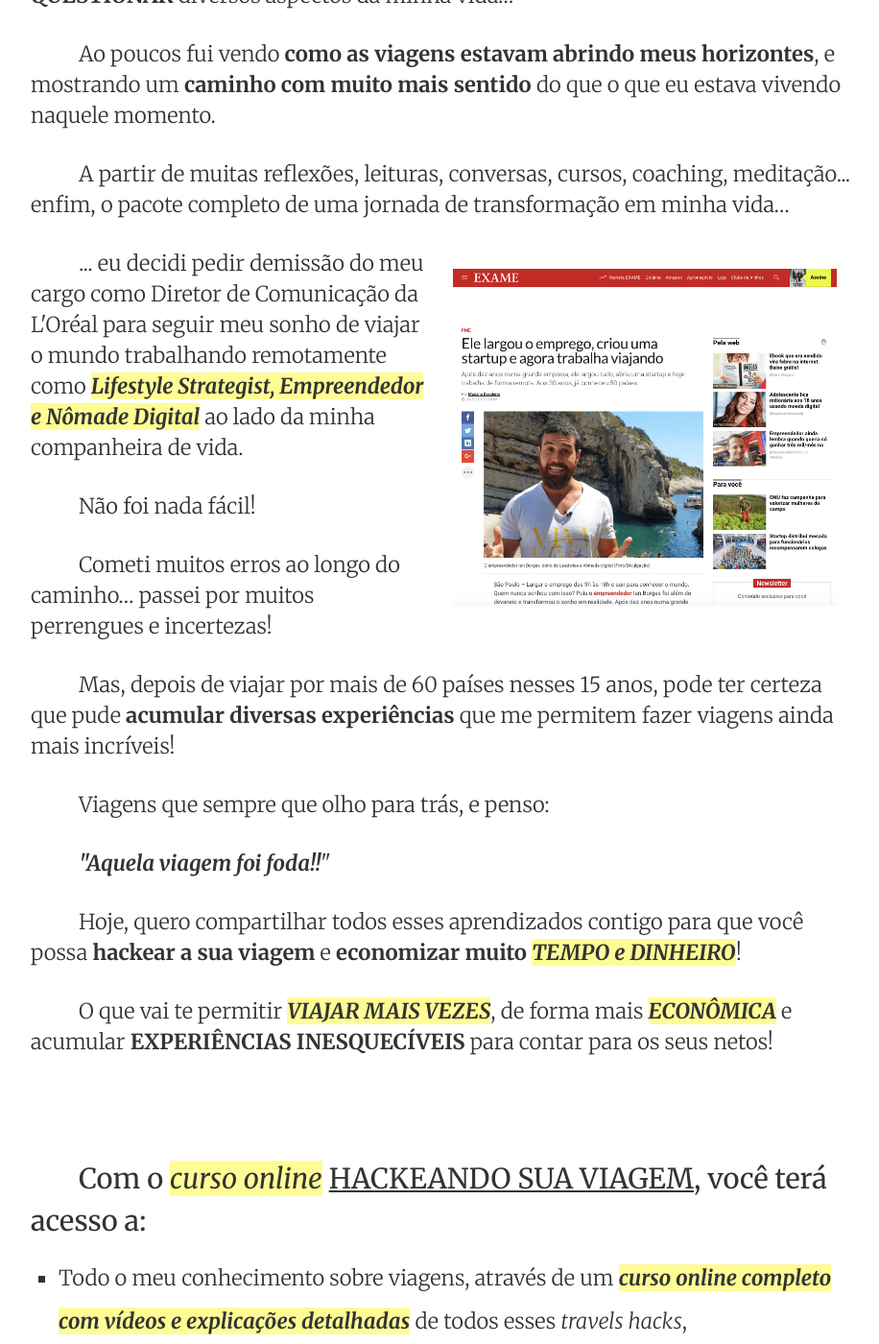
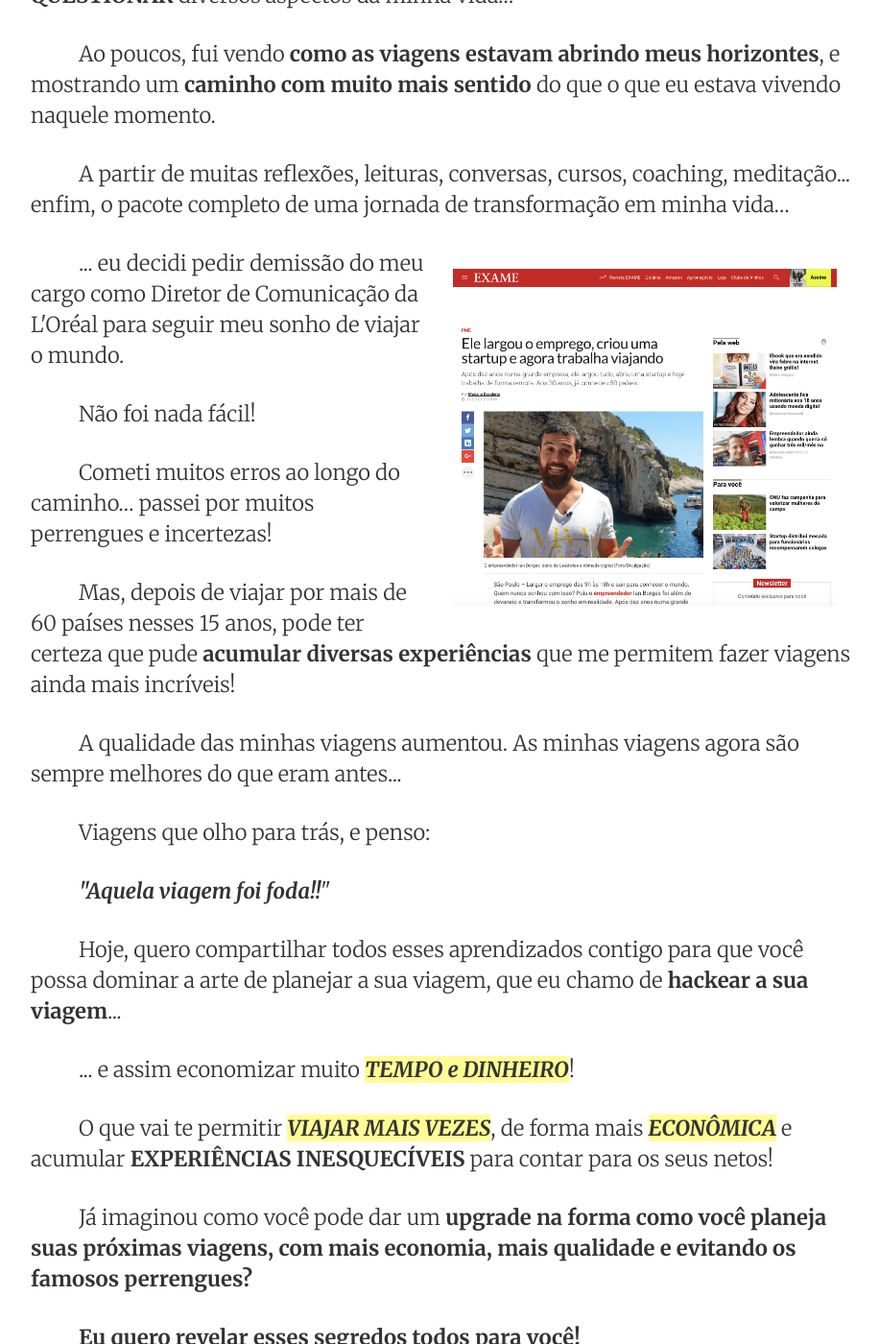
Before and after one commit to ianborges/hackeandosuaviagem, a Jekyll site: the page built from index.html, in a window 1280 px wide and 1400 px high, scrolled down 2075 px. Shown: the whole window at 96% size, without its empty margins (177-1093 px from the left). Built offline with Jekyll 4.4.1, drawn with Linux system fonts in a browser that asks for light colours; the list of posts is cut into pages by our own code; some of the changed text lies outside the part shown.

Commit message:
Update index.html

```diff
--- a/index.html
+++ b/index.html
@@ -1,6 +1,6 @@
 ---
 title: Curso Hackeando sua Viagem
-description: Quer viajar mais vezes, de forma mais econômica e menos turística?
+description: Quer viajar mais vezes, gastando menos, e viver experiências como um verdadeiro "local"?
 site_name: Curso Hackeando sua Viagem
 image_alt: Ian Borges
 layout: default
@@ -9,10 +9,10 @@
 <div class="content" id="main-content">
   <article class="post_box grt top">
     <div class="headline_area">
-      <h1 class="headline">Quer viajar mais vezes, de forma mais econômica e menos turística?</h1>
+      <h1 class="headline">Quer viajar mais vezes, gastando menos, e viver experiências como um verdadeiro "local"?</h1>
     </div>
     <div>
-      <p><span class="highlight"><em>Aprenda a hackear sua viagem e acumule <strong>experiências inesquecíveis</strong> para contar para os seus netos!</em></span></p>
+      <p><span class="highlight"><em>Domine a arte de planejar a sua viagem e acumule <strong>experiências inesquecíveis</strong> para contar para os seus netos!</em></span></p>
       <div class="indent">
 
         <div class="noindent">
@@ -57,14 +57,14 @@
 
 	<p>E essa <span class="highlight"><em><strong>busca por mais liberdade</em></span> e o sonho de explorar o mundo</strong> me levaram a <strong>QUESTIONAR</strong> diversos aspectos da minha vida…</p>
 
-	<p>Ao poucos fui vendo <strong>como as viagens estavam abrindo meus horizontes</strong>, e mostrando um <strong>caminho com muito mais sentido</strong> do que o que eu estava vivendo naquele momento.</p>
+	<p>Ao poucos, fui vendo <strong>como as viagens estavam abrindo meus horizontes</strong>, e mostrando um <strong>caminho com muito mais sentido</strong> do que o que eu estava vivendo naquele momento.</p>
 
 	<p>A partir de muitas reflexões, leituras, conversas, cursos, coaching, meditação... enfim, o pacote completo de uma jornada de transformação em minha vida…</p>
 
 
 		<img src="assets/exame.png" width="400" style="max-width: 400px; width: 90%; float: right; margin: 1em">
 
-        <p>... eu decidi pedir demissão do meu cargo como Diretor de Comunicação da L'Oréal para seguir meu sonho de viajar o mundo trabalhando remotamente como <span class="highlight"><em><strong>Lifestyle Strategist, Empreendedor e Nômade Digital</strong></em></span> ao lado da minha companheira de vida.</p>
+        <p>... eu decidi pedir demissão do meu cargo como Diretor de Comunicação da L'Oréal para seguir meu sonho de viajar o mundo.</p>
 
 	<p>Não foi nada fácil!</p>
 
@@ -72,13 +72,21 @@
 
 	<p>Mas, depois de viajar por mais de 60 países nesses 15 anos, pode ter certeza que pude <strong>acumular diversas experiências</strong> que me permitem fazer viagens ainda mais incríveis!</p>
 
-	<p>Viagens que sempre que olho para trás, e penso:
+	<p>A qualidade das minhas viagens aumentou. As minhas viagens agora são sempre melhores do que eram antes...</p>
+
+	<p>Viagens que olho para trás, e penso:
 
 	<p><i><strong>"Aquela viagem foi foda!!</strong></i>"
 
-	<p>Hoje, quero compartilhar todos esses aprendizados contigo para que você possa <strong>hackear a sua viagem</strong> e <strong>economizar muito <span class="highlight"><em>TEMPO e DINHEIRO</strong></em></span>!</p>
+	<p>Hoje, quero compartilhar todos esses aprendizados contigo para que você possa dominar a arte de planejar a sua viagem, que eu chamo de <strong>hackear a sua viagem</strong>...</p>
+
+	<p>... e assim economizar muito <span class="highlight"><em><strong>TEMPO e DINHEIRO</strong></em></span>!</p>
 
         <p>O que vai te permitir <span class="highlight"><em><strong>VIAJAR MAIS VEZES</strong></em></span>, de forma mais <span class="highlight"><em><strong>ECONÔMICA</em></span></strong> e acumular <strong>EXPERIÊNCIAS INESQUECÍVEIS</em></span></strong> para contar para os seus netos!</p>
+
+	<p>Já imaginou como você pode dar um <strong>upgrade na forma como você planeja suas próximas viagens<strong>, com mais economia, mais qualidade e evitando os famosos perrengues?</p>
+
+	<p>Eu quero revelar esses segredos todos para você!</p?
 
 	<p>&nbsp;</p>
 
@@ -86,8 +94,8 @@
 
         <div class="noindent">
           <ul>
-            <li>Todo o meu conhecimento sobre viagens, através de um <span class="highlight"><em><strong>curso online completo com vídeos e explicações detalhadas</strong></em></span> de todos esses <i>travels hacks</i>,</li>
-            <li>Além de participar de uma <span class="highlight"><em><strong>comunidade fechada onde diversos <i>travel hackers</i></strong></em></span> compartilham suas últimas descobertas pelo mundo,</li>
+            <li>Todo o meu conhecimento e segredos sobre viagens, através de <span class="highlight"><em><strong>vídeos e explicações detalhadas</strong></em></span> de todos esses <i>travels hacks</i>,</li>
+            <li>Além de participar de uma <span class="highlight"><em><strong>comunidade privada onde diversos <i>travel hackers</i></strong></em></span> compartilham suas últimas descobertas pelo mundo,</li>
             <li><span class="highlight"><em><strong>Encontros em grupo online periódicos</strong></em></span> para tirar dúvidas comigo!</li>
           </ul>
         </div>
@@ -134,7 +142,7 @@
  	<p>- Transporte, comunicação, controle de gastos, recomendações, gestão de programa de milhas, edição de fotos, mapa offline</p>
 	<p>&nbsp;</p>
         <p><strong>>> ACESSÓRIOS DE VIAGEM</strong></p>
-	<p>- Qual a melhor mala e mochila para meu estilo de viagem</p>
+	<p>- Qual a melhor mala e mochila para seu estilo de viagem</p>
 	<p>- Que tipo de roupas e calçados deve levar</p>
 	<p>- Quais eletrônicos: e-book reader, smartphone, drone, camera GO PRO</p>
 	<p>- Outros itens essenciais: SIM card para o celular, adaptadores de tomada</p>
@@ -153,7 +161,7 @@
 		<p>&nbsp;</p>
 		<p>Mas talvez você pense...</p>
                 <p>.</p>
-		<p>"Mas eu não tenho mais idade para <strong>viajar low budget</strong>"</p>
+		<p>"Mas eu não tenho mais idade para <strong>esse tipo de viagem</strong>"</p>
 		<p>.</p>
 		<p>"<strong>Não tenho tantos dias de férias</strong> assim para viajar"</p>
 		<p>.</p>
@@ -221,7 +229,7 @@
 		<p>Enfim, os exemplos são inúmeros... poderia gastar horas enumerando <strong>todas as possíveis economias a serem feitas</strong>, não só na sua próxima viagem, mas sim <strong>para TODA A SUA VIDA como viajante!</strong></p>
 		<p>Sem dúvida alguma, serão milhares de reais! </p>
 
-		<h2><span class="highlight"><em>Como nômade digital, só no último ano, eu estimei uma <strong>economia nas nossas viagens de cerca de R$ 50.000</strong> com esses <i>travel hacks</i>!</em></span></h2>
+		<h2><span class="highlight"><em>Como nômade digital, só no último ano, eu estimei uma <strong>economia nas nossas viagens de mais de R$ 50.000</strong> com esses <i>travel hacks</i>!</em></span></h2>
 		<p> </p>
 
 		<p class="center"><img src="assets/obama.gif" style="max-width: 450px; width: 80%;"/></p>
```
Also changed, not shown: other parts of index.html (+2 -2 lines).
